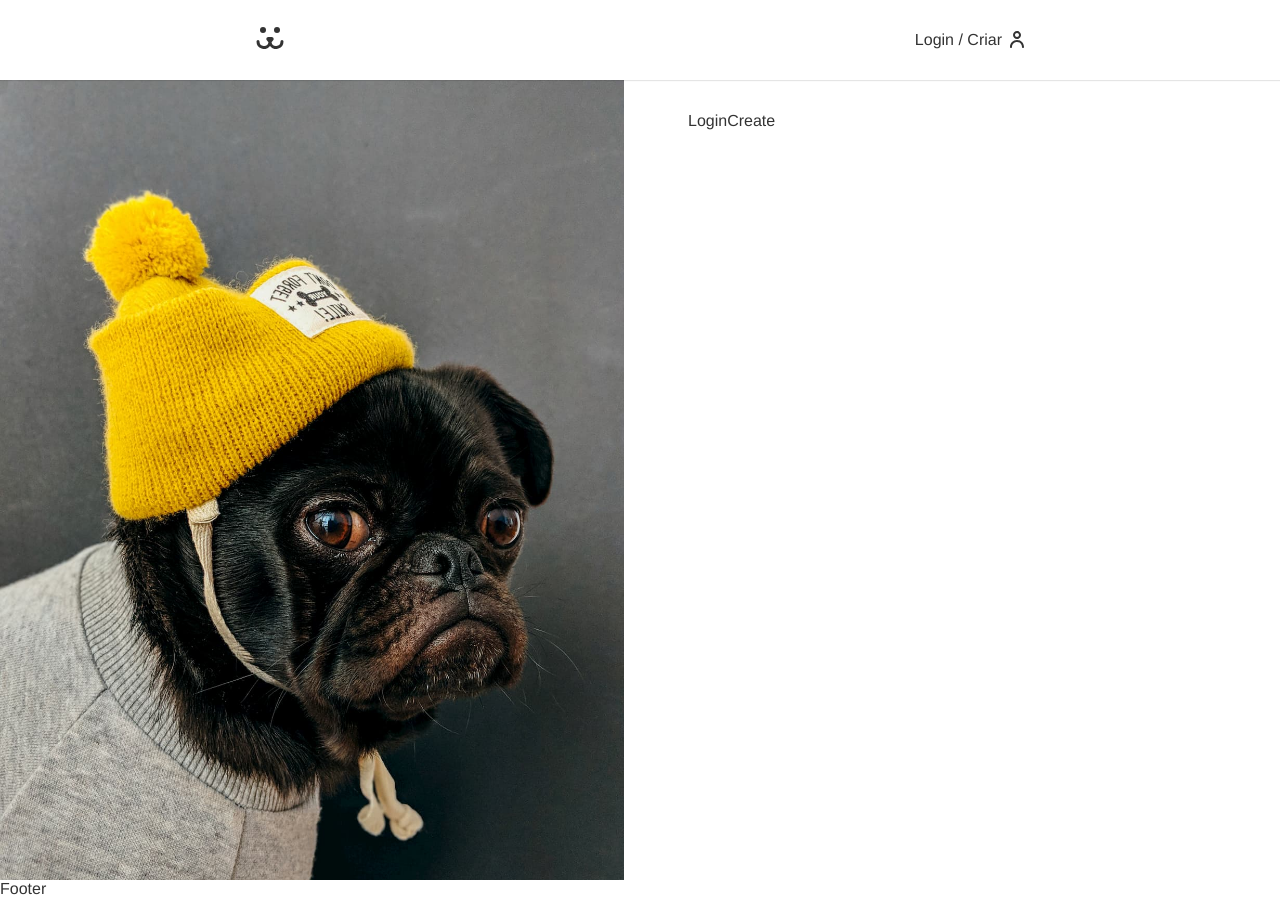
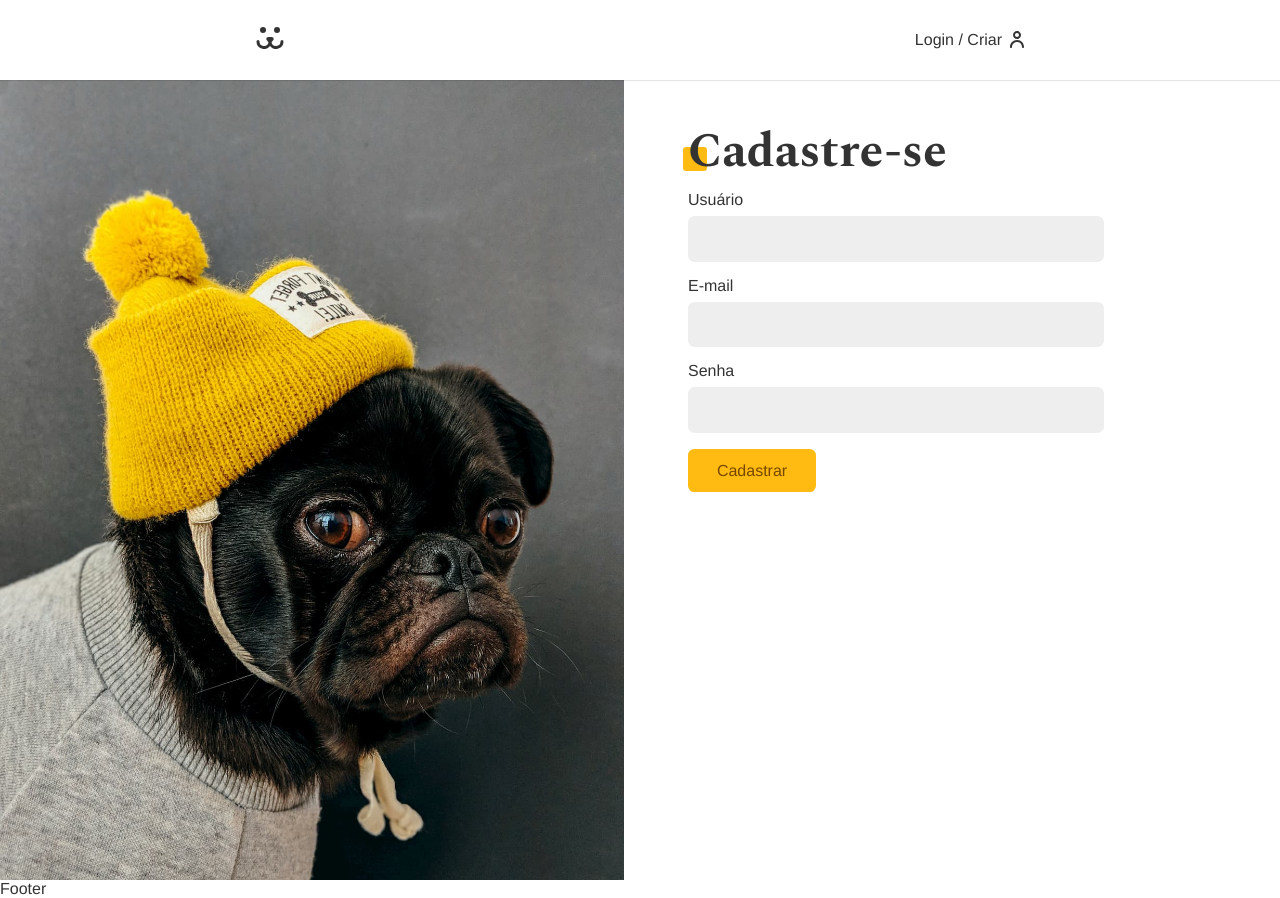
Before and after one commit to Rafael-Mota-Moraes/dogs, a React (Vite) app: page /login/criar in a window 1280 px wide. Built offline with nearby package versions, Linux system fonts and the light colour scheme.

Commit message:
Login Criar

```diff
--- a/src/api.js
+++ b/src/api.js
@@ -36,3 +36,14 @@
     },
   };
 }
+
+export function USER_POST(body) {
+  return {
+    url: API_URL + "/api/user",
+    options: {
+      method: "POST",
+      headers: { "Content-Type": "application/json" },
+      body: JSON.stringify(body),
+    },
+  };
+}
--- a/src/components/Login/LoginCreate.jsx
+++ b/src/components/Login/LoginCreate.jsx
@@ -1,7 +1,39 @@
 import React from "react";
+import Input from "../Forms/Input";
+import Button from "../Forms/Button";
+import useForm from "../../Hooks/useForm";
+import { USER_POST } from "../../api";
+import { UserContext } from "../../UserContext";
 
 const LoginCreate = () => {
-  return <div>LoginCreate</div>;
+  const username = useForm();
+  const email = useForm("email");
+  const password = useForm();
+
+  const { userLogin } = React.useContext(UserContext);
+
+  async function handleSubmit(event) {
+    event.preventDefault();
+    const { url, options } = USER_POST({
+      username: username.value,
+      email: email.value,
+      password: password.value,
+    });
+    const response = await fetch(url, options);
+    if (response.ok) userLogin(username.value, password.value);
+  }
+
+  return (
+    <section className="animeLeft">
+      <h1 className="title">Cadastre-se</h1>
+      <form onSubmit={handleSubmit}>
+        <Input label="Usuário" type="text" name="username" {...username} />
+        <Input label="E-mail" type="email" name="email" {...email} />
+        <Input label="Senha" type="password" name="senha" {...password} />
+        <Button>Cadastrar</Button>
+      </form>
+    </section>
+  );
 };
 
 export default LoginCreate;
```
